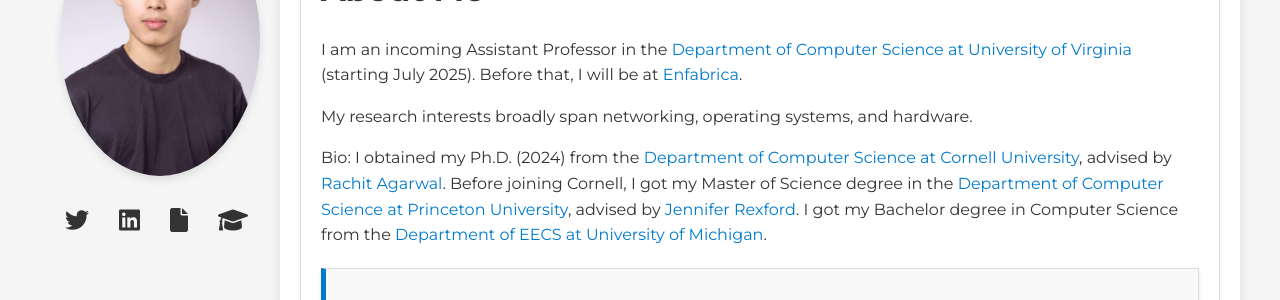
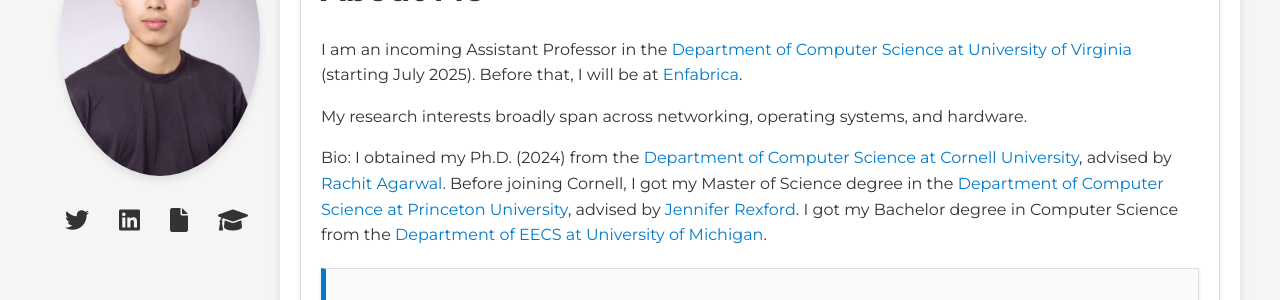
Before and after one commit to qizhe/qizhe.github.io, a Jekyll site: the page built from index.md, in a window 1280 px wide and 900 px high. Shown: the part 196-496 px from the top of the window. Built offline with Jekyll 4.4.1, drawn with Linux system fonts in a browser that asks for light colours.

Commit message:
Update index.md

```diff
--- a/index.md
+++ b/index.md
@@ -6,7 +6,7 @@
 <div class="box">
   <h1 id="about-me">About Me</h1>
   <p>I am an incoming Assistant Professor in the <a href="https://engineering.virginia.edu/departments/computer-science" target="_blank">Department of Computer Science at University of Virginia</a> (starting July 2025). Before that, I will be at <a href="https://www.enfabrica.net/" target="_blank">Enfabrica</a>.</p>
-  <p>My research interests broadly span networking, operating systems, and hardware.</p>
+  <p>My research interests broadly span across networking, operating systems, and hardware.</p>
   <p>Bio: I obtained my Ph.D. (2024) from the <a href="https://www.cs.cornell.edu/" target="_blank">Department of Computer Science at Cornell University</a>, advised by <a href="https://www.cs.cornell.edu/~ragarwal/" target="_blank">Rachit Agarwal</a>. Before joining Cornell, I got my Master of Science degree in the <a href="https://www.cs.princeton.edu/" target="_blank">Department of Computer Science at Princeton University</a>, advised by <a href="https://www.cs.princeton.edu/~jrex/" target="_blank">Jennifer Rexford</a>. I got my Bachelor degree in Computer Science from the <a href="https://www.eecs.umich.edu/" target="_blank">Department of EECS at University of Michigan</a>.</p>
   <div class="highlight-box">
   <p><strong>I have multiple PhD openings for the upcoming Fall 2024 cycle at UVA. If you are interested in working with me, feel free to send me an <a href="mailto:peb2he@virginia.edu">email</a> with your research interests and CV, and apply to the <a href="https://engineering.virginia.edu/department/computer-science/academics/graduate-programs/phd-computer-science" target="_blank">UVA Computer Science program</a>, mentioning my name in your statement.</strong></p>
```
